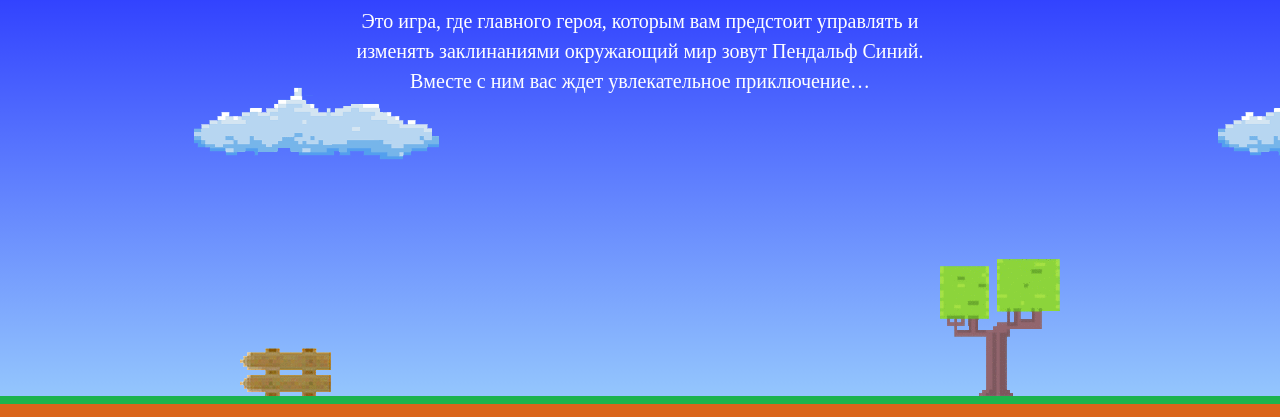
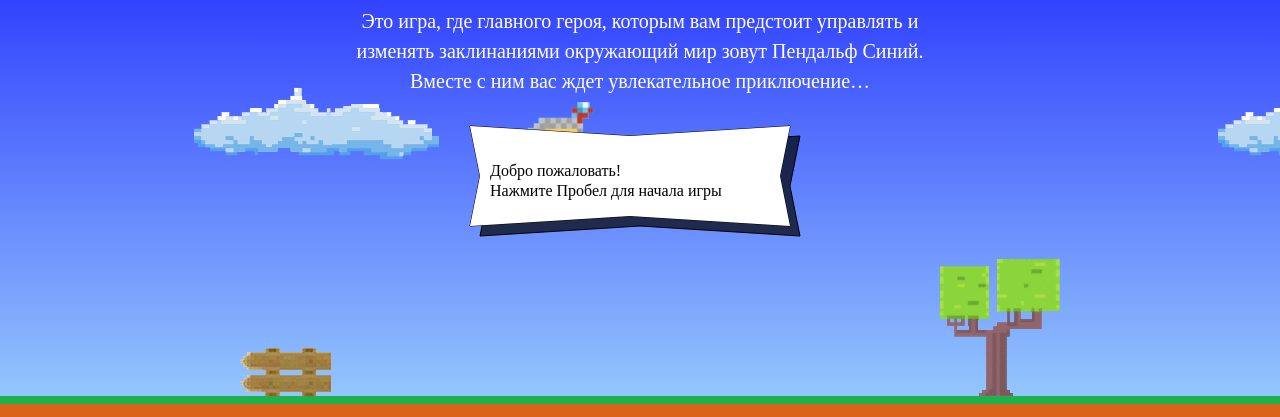
Before and after one commit to ksi77/1051527-code-and-magick-18, a website: page index.html in a window 1280 px wide. Shown: the part 203-620 px from the top of the page. Drawn offline with Linux system fonts and the light colour scheme; a web font is replaced by a local one.

Commit message:
ошибки

```diff
--- a/index.html
+++ b/index.html
@@ -221,6 +221,7 @@
   var getWizardY = function (height) {
     // Результат, возвращаемый вашей функцией, игра будет использовать, чтобы задать положение мага по вертикали.
     // Напишите функцию так, чтобы маг появлялся на высоте две трети игрового поля от земли.
+    var wizardHeight = getWizardHeight(wizardWidth);
     return Math.round(height / 3 - wizardHeight);
   }
 </script>
```
